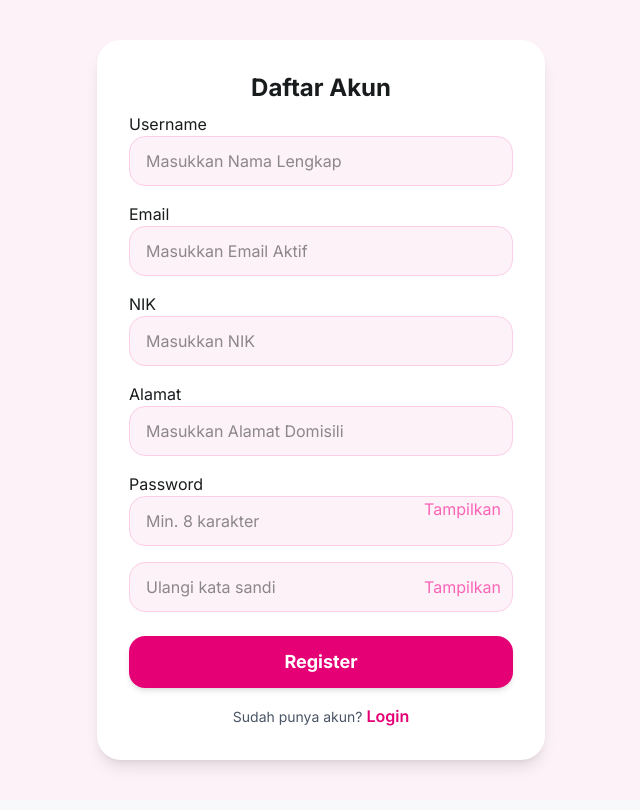
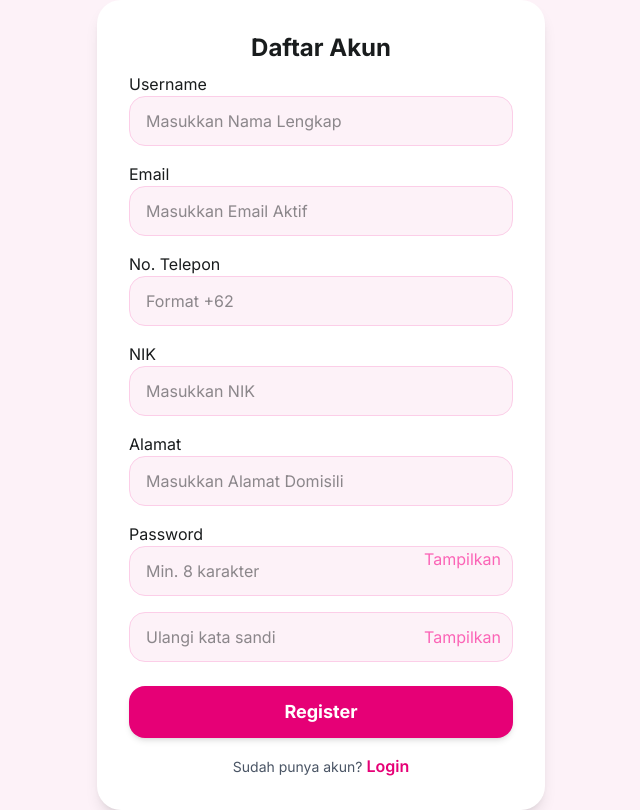
Before and after one commit to GithubFarelAlghazali/kader-posyandu-app, a React (Vite) app: page /register in a window 1280 px wide. Shown: the whole page, without its empty margins (319-959 px from the left). Built offline with nearby package versions, Linux system fonts and the light colour scheme; no server answers.

Commit message:
feat: add telp fields, error box and fix profile UI

```diff
--- a/src/pages/LoginPage.tsx
+++ b/src/pages/LoginPage.tsx
@@ -21,7 +21,6 @@ const LoginPage: React.FC = () => {
 
 		try {
 			await signInWithEmailAndPassword(auth, email.trim(), password);
-			alert("Login Berhasil!");
 			navigate("/dashboard");
 		} catch (err: any) {
 			console.error("Firebase login error", err);
--- a/src/pages/RegisterPage.tsx
+++ b/src/pages/RegisterPage.tsx
@@ -1,25 +1,19 @@
 import React, { useState } from "react";
 import { useNavigate, Link } from "react-router-dom";
 import { auth, db } from "../firebase/config";
-import { createUserWithEmailAndPassword } from "firebase/auth";
+import { createUserWithEmailAndPassword, signOut } from "firebase/auth";
 import { doc, setDoc } from "firebase/firestore";
 
 const RegisterPage: React.FC = () => {
 	const [name, setName] = useState("");
 	const [email, setEmail] = useState("");
+	const [telp, setTelp] = useState("");
 	const [nik, setNik] = useState("");
 	const [alamat, setAlamat] = useState("");
 	const [password, setPassword] = useState("");
 	const [confirmPassword, setConfirmPassword] = useState("");
 	const [showPassword, setShowPassword] = useState(false);
 	const [showConfirmPassword, setShowConfirmPassword] = useState(false);
-
-	// const handleRegister = (e: React.FormEvent) => {
-	// 	e.preventDefault();
-	// 	// Dummy register: langsung login
-	// 	localStorage.setItem("isLoggedIn", "true");
-	// 	navigate("/dashboard");
-	// };
 
 	// State tambahan untuk UX & Handling Error
 	const [error, setError] = useState("");
@@ -31,7 +25,6 @@ const RegisterPage: React.FC = () => {
 		e.preventDefault();
 		setError("");
 
-		// 1. Validasi sederhana kecocokan password frontend
 		if (password !== confirmPassword) {
 			setError("Kata sandi dan konfirmasi kata sandi tidak cocok.");
 			return;
@@ -45,31 +38,23 @@ const RegisterPage: React.FC = () => {
 		setLoading(true);
 
 		try {
-			// 2. Buat akun kredensial di Firebase Authentication
 			const userCredential = await createUserWithEmailAndPassword(auth, email, password);
 			const user = userCredential.user;
 
-			// 3. Tentukan status awal akun berdasarkan role (Kader langsung aktif, Pasien butuh verifikasi)
-			// const statusAwal = role === "kader" ? "aktif" : "menunggu_verifikasi";
-
-			// 4. Simpan metadata profil ke Cloud Firestore menggunakan UID dari Auth
 			await setDoc(doc(db, "users", user.uid), {
 				uid: user.uid,
 				nama: name,
 				email: email,
 				nik: nik,
+				telepon: telp,
 				alamat: alamat,
-				role: "kader", // [kader, pasien-anak, pasien-hamil, pasien-dewasa, pasien-lansia]
-				// status_akun: statusAwal,
+				role: "kader",
 				dibuat_pada: new Date().toISOString(),
 			});
 
-			alert(`Registrasi berhasil sebagai kader!`);
-
-			// 5. Arahkan ke rute dashboard utama (logika pengecekan role ada di App.tsx/Router tingkat atas)
+			await signOut(auth);
 			navigate("/login");
 		} catch (err: any) {
-			// Mapping error bawaan firebase agar lebih ramah dibaca pengguna lokal
 			if (err.code === "auth/email-already-in-use") {
 				setError("Email tersebut sudah terdaftar.");
 			} else if (err.code === "auth/invalid-email") {
@@ -86,6 +71,7 @@ const RegisterPage: React.FC = () => {
 		<div className="min-h-screen flex flex-col items-center justify-center bg-pink-50">
 			<div className="w-full max-w-md bg-white bg-opacity-60 rounded-3xl shadow-lg p-8 flex flex-col items-center">
 				<h2 className="text-2xl font-bold mb-2 text-center">Daftar Akun</h2>
+				{error && <div className="w-full p-3 mb-4 text-sm text-red-700 bg-red-100 rounded-2xl border border-red-200">{error}</div>}
 				<form className="w-full" onSubmit={handleRegister}>
 					<div className="w-full mb-4">
 						<label htmlFor="">
@@ -115,9 +101,24 @@ const RegisterPage: React.FC = () => {
 					</div>
 					<div className="w-full mb-4">
 						<label htmlFor="">
+							No. Telepon
+							<input
+								required
+								type="tel"
+								pattern="^\+628[1-9][0-9]{7,10}$|^\+622[1-9][0-9]{6,8}$"
+								placeholder="Format +62"
+								className="w-full px-4 py-3 rounded-2xl border border-pink-200 bg-pink-50 focus:outline-none focus:ring-2 focus:ring-pink-300"
+								value={telp}
+								onChange={(e) => setTelp(e.target.value)}
+							/>
+						</label>
+					</div>
+					<div className="w-full mb-4">
+						<label htmlFor="">
 							NIK
 							<input
 								required
+								pattern="\d{16}"
 								type="text"
 								maxLength="16"
 								minLength="16"
--- a/src/pages/UserProfilePage.tsx
+++ b/src/pages/UserProfilePage.tsx
@@ -38,10 +38,9 @@ export default function UserProfilePage() {
 			<motion.div initial={{ opacity: 0, scale: 0.98 }} animate={{ opacity: 1, scale: 1 }} className="bg-white rounded-[40px] p-10 border border-outline-variant/30 shadow-clinical relative overflow-hidden group">
 				<div className="absolute top-0 right-0 w-48 h-48 bg-primary/5 rounded-bl-full -z-0 blur-3xl group-hover:bg-primary/10 transition-colors duration-500" />
 				<div className="flex flex-col sm:flex-row items-center gap-8 mb-8 relative z-10">
-					<img src={userData.avatar} alt="Avatar" className="w-28 h-28 rounded-full border-4 border-primary/20 shadow-lg object-cover bg-surface-container" />
 					<div className="flex-1 min-w-0 space-y-2">
-						<h2 className="text-title-lg font-black text-on-surface truncate flex items-center gap-2">
-							<User className="w-6 h-6 text-primary" /> {userData.nama}
+						<h2 className="text-2xl font-black text-on-surface truncate flex items-center gap-2">
+							<User className="size-20 text-primary" /> {userData.nama}
 						</h2>
 						<div className="flex items-center gap-2 text-label-md text-on-surface opacity-60">
 							<Mail className="w-4 h-4 text-primary" /> {userData.email}
```
